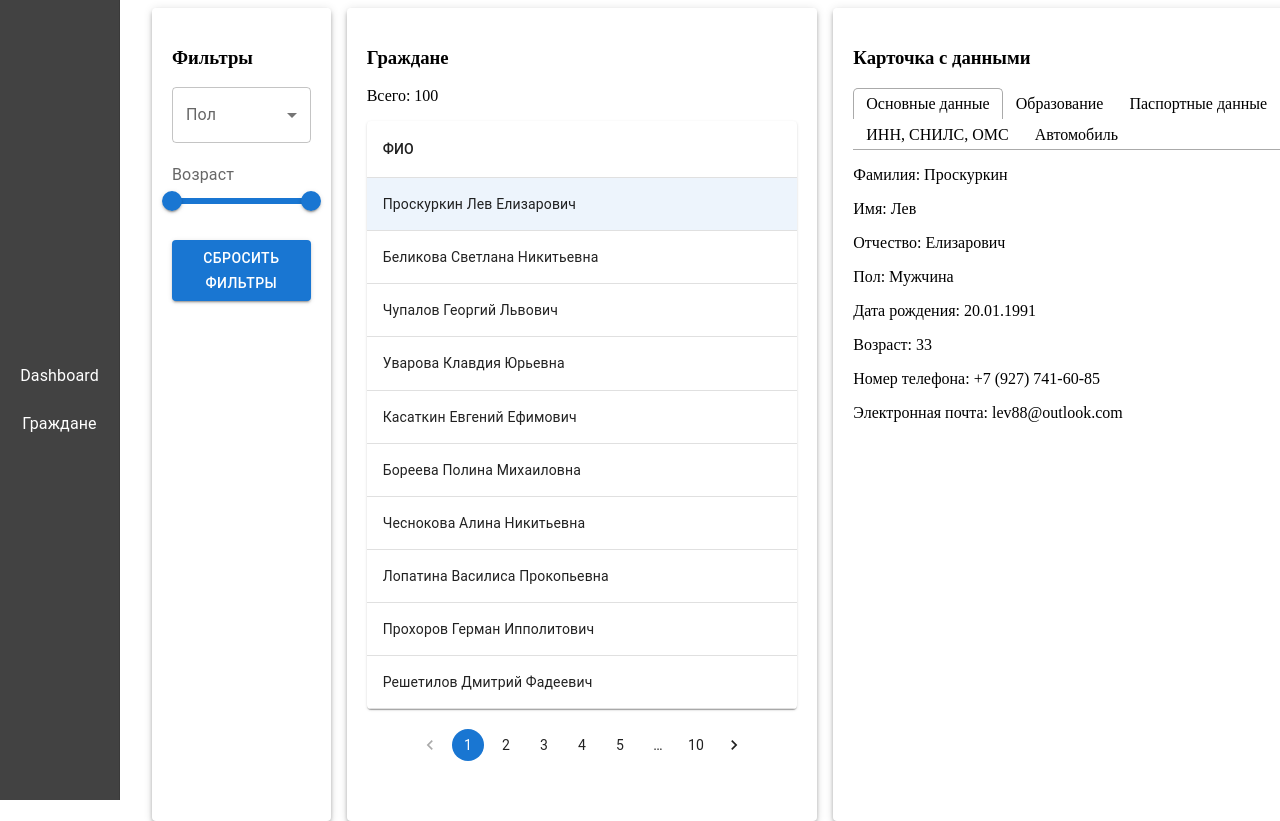
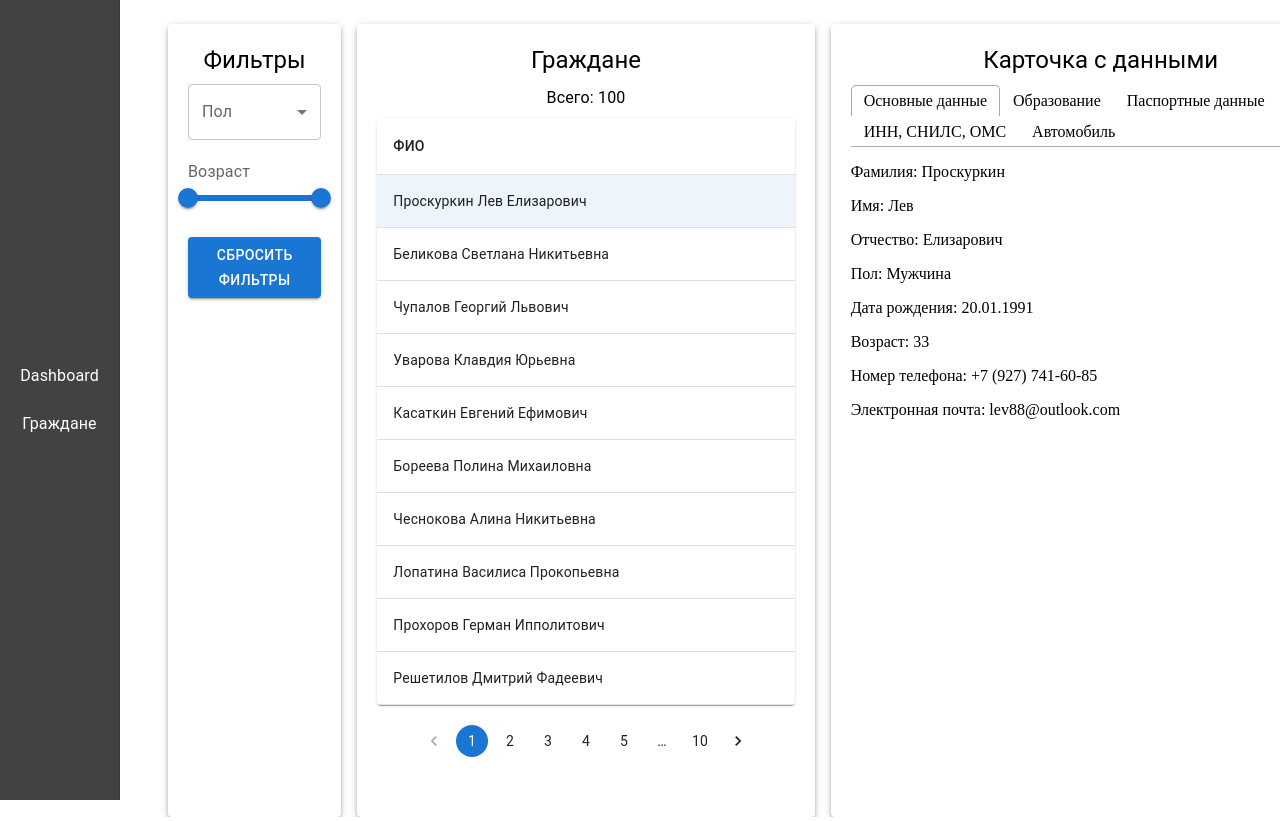
Before and after one commit to B1ckbeard/npc-irs, a React (Vite) app: page /npc-irs/citizens in a window 1280 px wide. Shown: the top 821 px of the page. Built offline with nearby package versions, Linux system fonts and the light colour scheme.

Commit message:
spacing and textSize changes

```diff
--- a/src/components/CitizenCard.jsx
+++ b/src/components/CitizenCard.jsx
@@ -1,10 +1,13 @@
 import { Tab, Tabs, TabList, TabPanel } from 'react-tabs';
 import 'react-tabs/style/react-tabs.css';
+import { Typography } from '@mui/material';
 
 const CitizenCard = ({ person }) => {
   return (
     <div>
-      <h3>Карточка с данными</h3>
+      <Typography variant="h5" align='center' gutterBottom>
+        Карточка с данными
+      </Typography>
       <Tabs>
         <TabList>
           <Tab>Основные данные</Tab>
--- a/src/components/CitizensList.jsx
+++ b/src/components/CitizensList.jsx
@@ -13,6 +13,7 @@ import {
   TableHead,
   TableRow,
   Paper,
+  Typography,
   Pagination,
   Box,
   Grid2
@@ -72,10 +73,12 @@ const CitizensList = ({ data }) => {
   const paginatedData = filteredData.slice((page - 1) * rowsPerPage, page * rowsPerPage);
 
   return (
-    <Grid2 container spacing={2}>
+    <Grid2 container spacing={2} sx={{ padding:'16px' }}>
       <Grid2 size={{ xs: 12, md: 2 }}>
         <Box sx={{ height: '100%', padding: '20px', boxShadow: 4, borderRadius: 1 }}>
-        <h3>Фильтры</h3>
+          <Typography variant="h5" align='center' gutterBottom>
+            Фильтры
+          </Typography>
         <FormControl fullWidth>
           <InputLabel id="gender-label">Пол</InputLabel>
           <Select
@@ -115,8 +118,12 @@ const CitizensList = ({ data }) => {
 
       <Grid2 size={{ xs: 12, md: 5 }}>
       <Box sx={{ height: '100%', padding: '20px', boxShadow: 4, borderRadius: 1 }}>
-        <h3>Граждане</h3>
-        <p>Всего: {filteredData.length}</p>
+        <Typography variant="h5" align='center' gutterBottom>
+          Граждане
+        </Typography>
+        <Typography variant="subtitle1" align='center' gutterBottom>
+          Всего: {filteredData.length}
+        </Typography>
         <TableContainer component={Paper}>
           <Table>
             <TableHead>
--- a/src/pages/DashBoard.jsx
+++ b/src/pages/DashBoard.jsx
@@ -40,8 +40,8 @@ const Dashboard = () => {
   return (
     <div style={{ height: '100%' }}>
       <NavBar />
-      <Container maxWidth="lg" sx={{ marginLeft:'120px' }}>
-        <Typography variant="h4" gutterBottom>
+      <Container maxWidth="lg" sx={{ marginLeft:'120px', padding:'16px' }}>
+        <Typography variant="h4" align='center' gutterBottom sx={{ marginBottom:'16px' }}>
           Dashboard
         </Typography>
         <Grid2 container spacing={2}>
@@ -59,6 +59,7 @@ const Dashboard = () => {
               </CardContent>
             </Card>
           </Grid2>
+
           <Grid2 size={{ xs: 12, md: 6 }}>
             <Card elevation={3}
               sx={{ height: '150px', display: 'flex', alignItems: 'center', justifyContent: 'center' }}
@@ -73,6 +74,7 @@ const Dashboard = () => {
               </CardContent>
             </Card>
           </Grid2>
+
           <Grid2 size={{ xs: 12, md: 4 }}>
             <Paper elevation={3} sx={{padding:'16px'}} align="center">
               <Typography variant="h6" align="center" gutterBottom>
@@ -97,6 +99,7 @@ const Dashboard = () => {
               </PieChart>
             </Paper>
           </Grid2>
+
           <Grid2 size={{ xs: 12, md: 4 }}>
             <Paper elevation={3} sx={{padding:'16px'}} align="center">
               <Typography variant="h6" align="center" gutterBottom>
@@ -117,6 +120,7 @@ const Dashboard = () => {
               </PieChart>
             </Paper>
           </Grid2>
+
           <Grid2 size={{ xs: 12, md: 4 }}>
             <Paper elevation={3} sx={{padding:'16px'}} align="center">
               <Typography variant="h6" align="center" gutterBottom>
```
